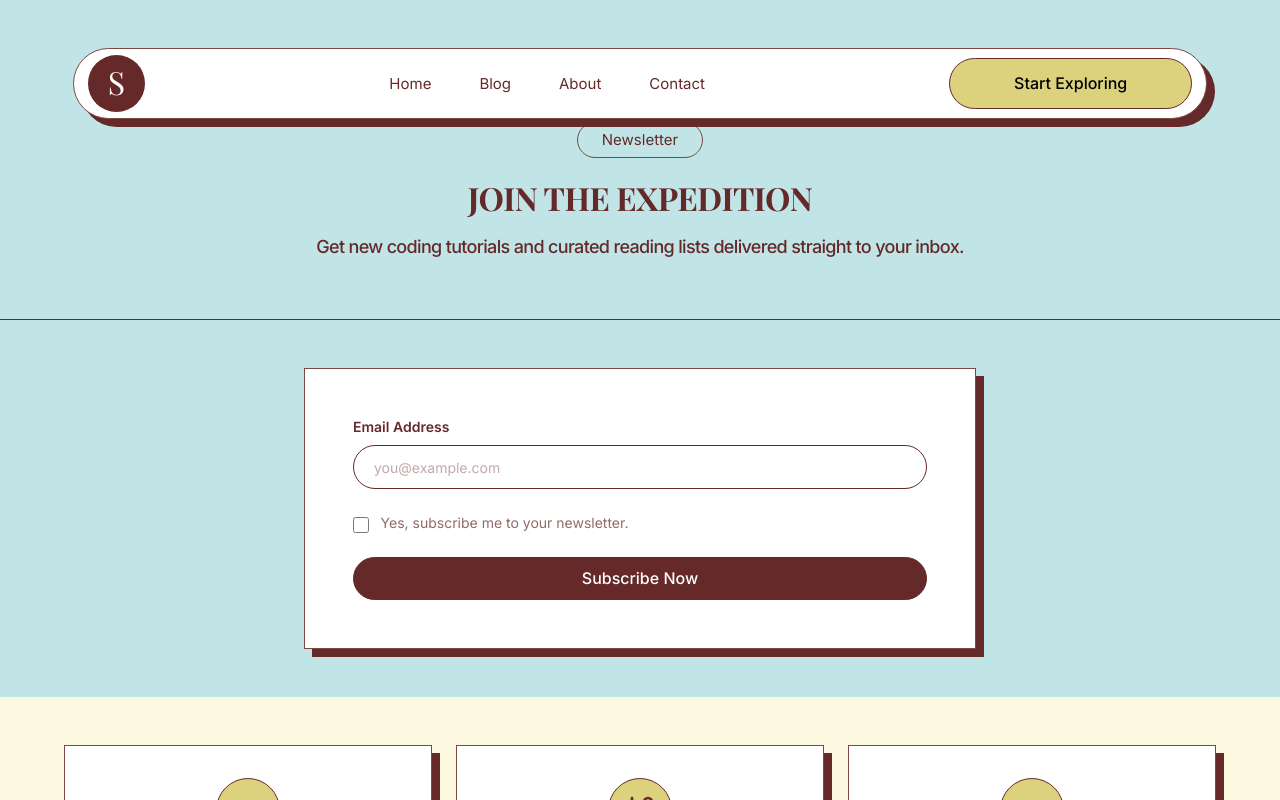
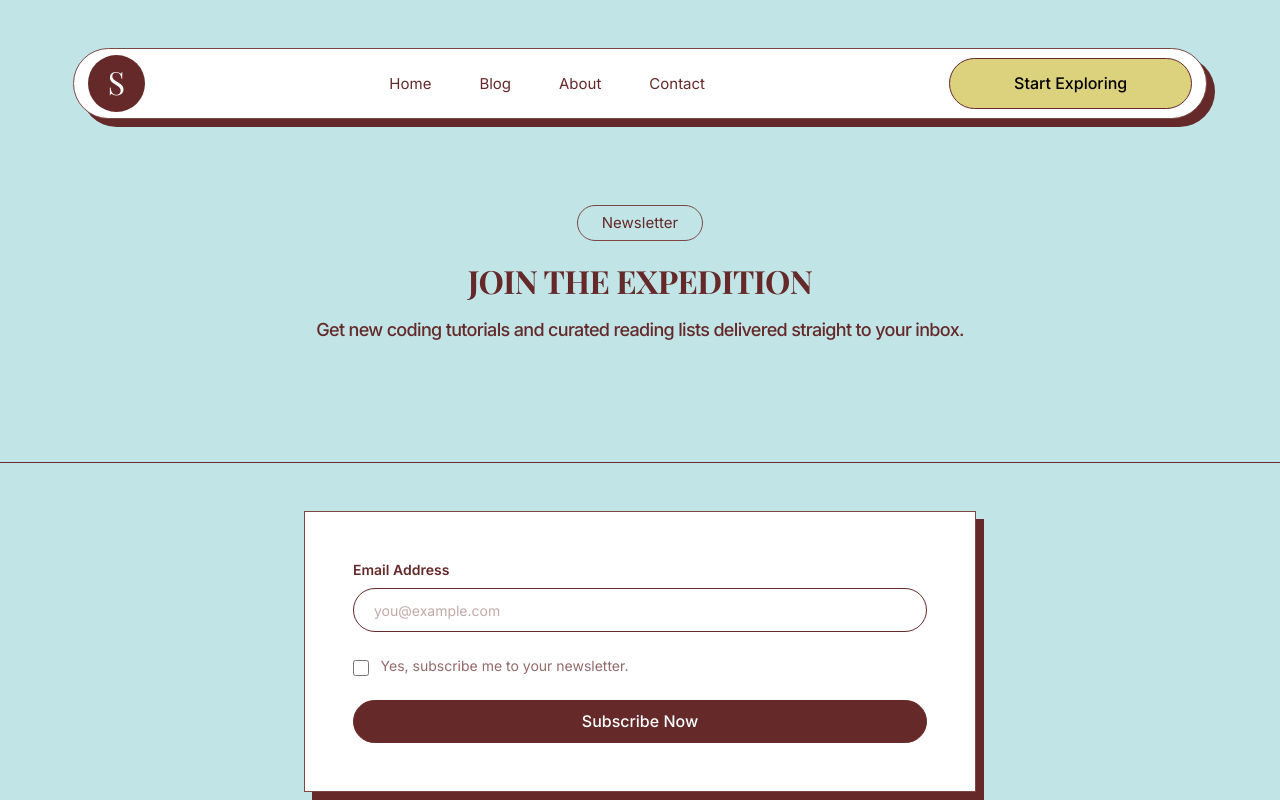
Before and after one commit to sahaya-savari/sahaya-savari.github.io, a React (Vite) app: page /newsletter in a window 1280 px wide. Shown: the top 800 px of the page. Built offline with nearby package versions, Linux system fonts and the light colour scheme; a small style sheet from the web is missing; a web font is replaced by a local one.

Commit message:
fix(layout): resolve global navbar overlap using shared layout flow

```diff
--- a/src/components/Navbar.tsx
+++ b/src/components/Navbar.tsx
@@ -32,7 +32,7 @@ export default function Navbar() {
     }`;
 
   return (
-    <header className="absolute left-0 w-full z-50 flex justify-center px-3 sm:px-4 md:px-page-x pt-[max(1rem,env(safe-area-inset-top))] md:pt-navbar-top">
+    <header className="w-full z-50 flex justify-center px-3 sm:px-4 md:px-page-x pt-[max(1rem,env(safe-area-inset-top))] md:pt-navbar-top pb-4 md:pb-6">
       {/* Navbar Container Pill */}
       <div
         className="w-full max-w-navbar bg-white border-ref border-border-muted rounded-navbar flex items-center justify-between px-2 py-1.5 transition-all duration-300 min-w-0"
--- a/src/pages/About.tsx
+++ b/src/pages/About.tsx
@@ -97,7 +97,7 @@ export default function About() {
       {/* ===== Hero Banner ===== */}
       <section
         className="relative bg-background flex flex-col items-center justify-center text-center overflow-hidden w-full"
-        style={{ minHeight: 'clamp(350px, 50vh, 480px)', paddingTop: 'clamp(90px, 12vw, 120px)', paddingBottom: 'clamp(40px, 6vw, 80px)' }}
+        style={{ minHeight: 'clamp(350px, 50vh, 480px)', paddingBottom: 'clamp(40px, 6vw, 80px)' }}
         aria-label="About hero"
       >
         <Container className="relative z-10 flex flex-col items-center gap-6">
--- a/src/pages/Blog.tsx
+++ b/src/pages/Blog.tsx
@@ -77,7 +77,7 @@ export default function Blog() {
   return (
     <div className="bg-background overflow-x-hidden">
       {/* ── Hero Header ── */}
-      <header className="pt-28 pb-10 sm:pt-32 md:pt-36 md:pb-16 bg-background">
+      <header className="pt-8 pb-10 sm:pt-10 md:pt-12 md:pb-16 bg-background">
         <Container>
           <motion.div
             initial={{ opacity: 0, y: 20 }}
--- a/src/pages/Contact.tsx
+++ b/src/pages/Contact.tsx
@@ -17,7 +17,7 @@ export default function Contact() {
       {/* ===== Hero ===== */}
       <section
         className="bg-background flex flex-col items-center justify-center text-center overflow-hidden w-full border-b-ref border-primary"
-        style={{ minHeight: 'clamp(300px, 40vh, 360px)', paddingTop: 'clamp(90px, 12vw, 120px)', paddingBottom: 'clamp(30px, 5vw, 60px)' }}
+        style={{ minHeight: 'clamp(300px, 40vh, 360px)', paddingBottom: 'clamp(30px, 5vw, 60px)' }}
         aria-labelledby="contact-hero-heading"
       >
         <Container className="flex flex-col items-center gap-6">
--- a/src/pages/Home.tsx
+++ b/src/pages/Home.tsx
@@ -19,8 +19,8 @@ export default function Home() {
     <>
       {/* ===== Hero Section ===== */}
         <section
-          className="relative bg-background flex items-center overflow-hidden select-none w-full pt-28 md:pt-20 lg:pt-[67.46px]"
-          style={{ minHeight: 'clamp(500px, 100vh, 840.3px)' }}
+          className="relative bg-background flex items-center overflow-hidden select-none w-full"
+          style={{ minHeight: 'clamp(500px, calc(100vh - 115px), 840.3px)' }}
           aria-label="Hero"
         >
         {/* SVG Book Illustrations */}
--- a/src/pages/Newsletter.tsx
+++ b/src/pages/Newsletter.tsx
@@ -62,7 +62,7 @@ export default function Newsletter() {
       {/* Hero */}
       <section
         className="bg-background flex flex-col items-center justify-center text-center overflow-hidden w-full border-b-ref border-primary"
-        style={{ minHeight: 'clamp(300px, 40vh, 360px)', paddingTop: 'clamp(90px, 12vw, 120px)', paddingBottom: 'clamp(30px, 5vw, 60px)' }}
+        style={{ minHeight: 'clamp(300px, 40vh, 360px)', paddingBottom: 'clamp(30px, 5vw, 60px)' }}
         aria-labelledby="newsletter-hero-heading"
       >
         <Container className="flex flex-col items-center gap-6">
```
